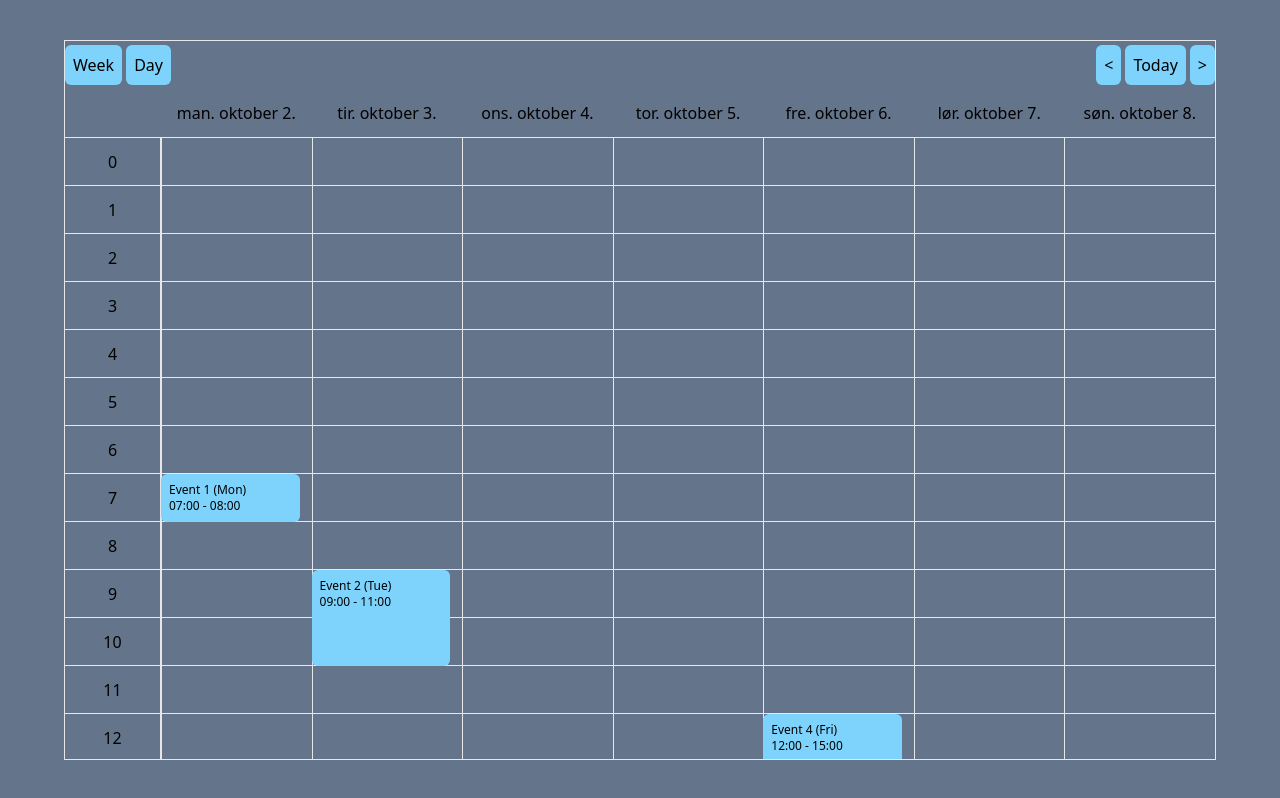
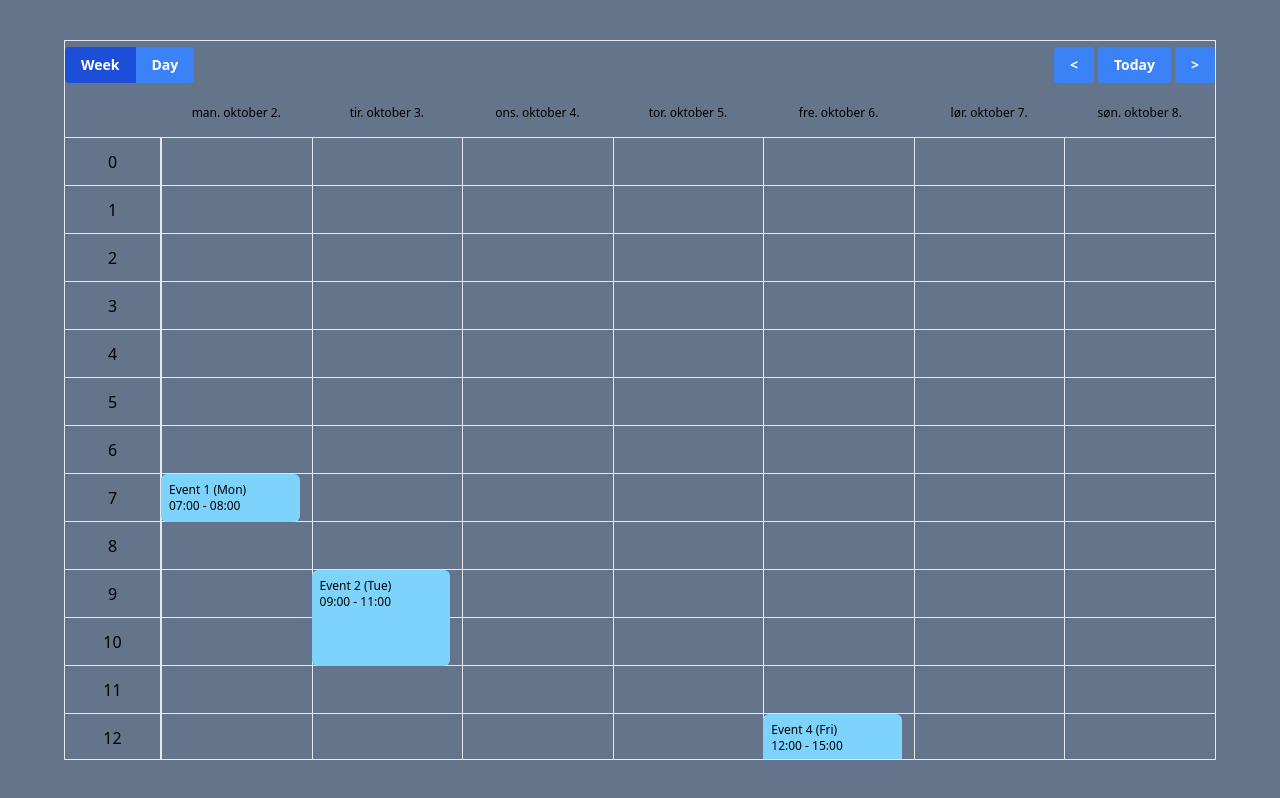
Before and after one commit to Jacobjepsen27/calendar-fun, a React (Create React App) app: page / in a window 1280 px wide. Built offline with nearby package versions, Linux system fonts and the light colour scheme.

Commit message:
Add: Separate header component and fixed bug with calendar controls.

```diff
--- a/src/components/Calendar.tsx
+++ b/src/components/Calendar.tsx
@@ -1,14 +1,13 @@
 import CalendarEventPositioned from "./CalendarEventPositioned";
 import useCalendarInternals, {
   CalendarConfig,
-  CalendarInternals,
   defaultConfig,
 } from "../hooks/useCalendarInternals";
 import { CalendarEvent, PositionedCalendarEvent } from "../models/models";
 import usePositionedCalendarEvents from "../hooks/usePositionedCalendarEvents";
-import { da } from "date-fns/locale";
 import { format, startOfDay } from "date-fns";
 import { useCalendarControls } from "../hooks/useCalendarControls";
+import Header from "./Header";
 
 type CalendarProps = {
   events: CalendarEvent[];
@@ -49,6 +48,7 @@ const Calendar = ({
         prev={() => dispatch({ type: "prev" })}
         today={() => dispatch({ type: "today" })}
         onViewChange={(view) => dispatch({ type: "view", payload: view })}
+        calendarControlState={state}
       />
       <div className="overflow-auto" ref={calendarInternals.scrollRef}>
         <div className="flex flex-row">
@@ -105,71 +105,3 @@ const Calendar = ({
 };
 
 export default Calendar;
-
-type HeaderProps = {
-  calendarInternals: CalendarInternals;
-  next: () => void;
-  prev: () => void;
-  today: () => void;
-  onViewChange: (view: "WEEK" | "DAY") => void;
-};
-const Header = ({ calendarInternals, ...actions }: HeaderProps) => {
-  return (
-    <div className="flex flex-col border-b-[1px]">
-      <div className="flex h-[48px] flex-row items-center justify-between">
-        <div className="flex gap-1">
-          <button
-            onClick={() => actions.onViewChange("WEEK")}
-            type="button"
-            className="rounded-md bg-sky-300 p-2"
-          >
-            Week
-          </button>
-          <button
-            onClick={() => actions.onViewChange("DAY")}
-            type="button"
-            className="rounded-md bg-sky-300 p-2"
-          >
-            Day
-          </button>
-        </div>
-        <div className="flex gap-1">
-          <button
-            onClick={actions.prev}
-            type="button"
-            className="rounded-md bg-sky-300 p-2"
-          >
-            &lt;
-          </button>
-          <button
-            onClick={actions.today}
-            type="button"
-            className="rounded-md bg-sky-300 p-2"
-          >
-            Today
-          </button>
-          <button
-            onClick={actions.next}
-            type="button"
-            className="rounded-md bg-sky-300 p-2"
-          >
-            &gt;
-          </button>
-        </div>
-      </div>
-      <div className="flex flex-row">
-        <div className="h-[48px] w-[96px]"></div>
-        {calendarInternals.columns.map((column) => (
-          <div
-            key={column.index}
-            className="flex h-[48px] flex-1 items-center justify-center"
-          >
-            <p className="sm">
-              {format(column.date, "eee MMMM do", { locale: da })}
-            </p>
-          </div>
-        ))}
-      </div>
-    </div>
-  );
-};
--- /dev/null
+++ b/src/components/Header.tsx
@@ -0,0 +1,87 @@
+import { format } from "date-fns";
+import { CalendarInternals } from "../hooks/useCalendarInternals";
+import { da } from "date-fns/locale";
+import { CalendarControlState } from "../hooks/useCalendarControls";
+
+type HeaderProps = {
+  calendarInternals: CalendarInternals;
+  next: () => void;
+  prev: () => void;
+  today: () => void;
+  onViewChange: (view: "WEEK" | "DAY") => void;
+  calendarControlState: CalendarControlState;
+};
+const Header = ({
+  calendarInternals,
+  calendarControlState,
+  ...actions
+}: HeaderProps) => {
+  return (
+    <div className="flex flex-col border-b-[1px]">
+      <div className="flex h-[48px] flex-row items-center justify-between">
+        <div className="flex overflow-hidden rounded">
+          <button
+            onClick={() => actions.onViewChange("WEEK")}
+            type="button"
+            className={`bg-blue-500 px-4 py-2 text-sm font-bold text-white hover:bg-blue-600 ${
+              calendarControlState.view === "WEEK"
+                ? "bg-blue-700"
+                : "bg-blue-500"
+            }`}
+          >
+            Week
+          </button>
+          <button
+            onClick={() => actions.onViewChange("DAY")}
+            type="button"
+            className={`bg-blue-500 px-4 py-2 text-sm font-bold text-white hover:bg-blue-600 ${
+              calendarControlState.view === "DAY"
+                ? "bg-blue-700 "
+                : "bg-blue-500"
+            }`}
+          >
+            Day
+          </button>
+        </div>
+        <div className="flex gap-1">
+          <button
+            onClick={actions.prev}
+            type="button"
+            className="rounded bg-blue-500 px-4 py-2 text-sm font-bold text-white hover:bg-blue-700"
+          >
+            &lt;
+          </button>
+          <button
+            onClick={actions.today}
+            type="button"
+            className="rounded bg-blue-500 px-4 py-2 text-sm font-bold text-white hover:bg-blue-700"
+          >
+            Today
+          </button>
+          <button
+            onClick={actions.next}
+            type="button"
+            className="rounded bg-blue-500 px-4 py-2 text-sm font-bold text-white hover:bg-blue-700"
+          >
+            &gt;
+          </button>
+        </div>
+      </div>
+      <div className="flex flex-row">
+        <div className="h-[48px] w-[96px]"></div>
+        {calendarInternals.columns.map((column) => (
+          <div
+            key={column.index}
+            className="flex h-[48px] flex-1 items-center justify-center"
+          >
+            <p className="text-xs">
+              {format(column.date, "iii MMMM do", { locale: da })}
+            </p>
+          </div>
+        ))}
+      </div>
+    </div>
+  );
+};
+
+export default Header;
--- a/src/hooks/useCalendarControls.ts
+++ b/src/hooks/useCalendarControls.ts
@@ -1,4 +1,4 @@
-import { addDays, subDays } from "date-fns";
+import { addDays, startOfDay, subDays } from "date-fns";
 import { useReducer } from "react";
 
 export type CalendarControlState = {
@@ -36,7 +36,7 @@ const reducer = (
     case "today":
       return {
         ...state,
-        date: new Date(),
+        date: startOfDay(new Date()),
       };
     case "view":
       return {
```
